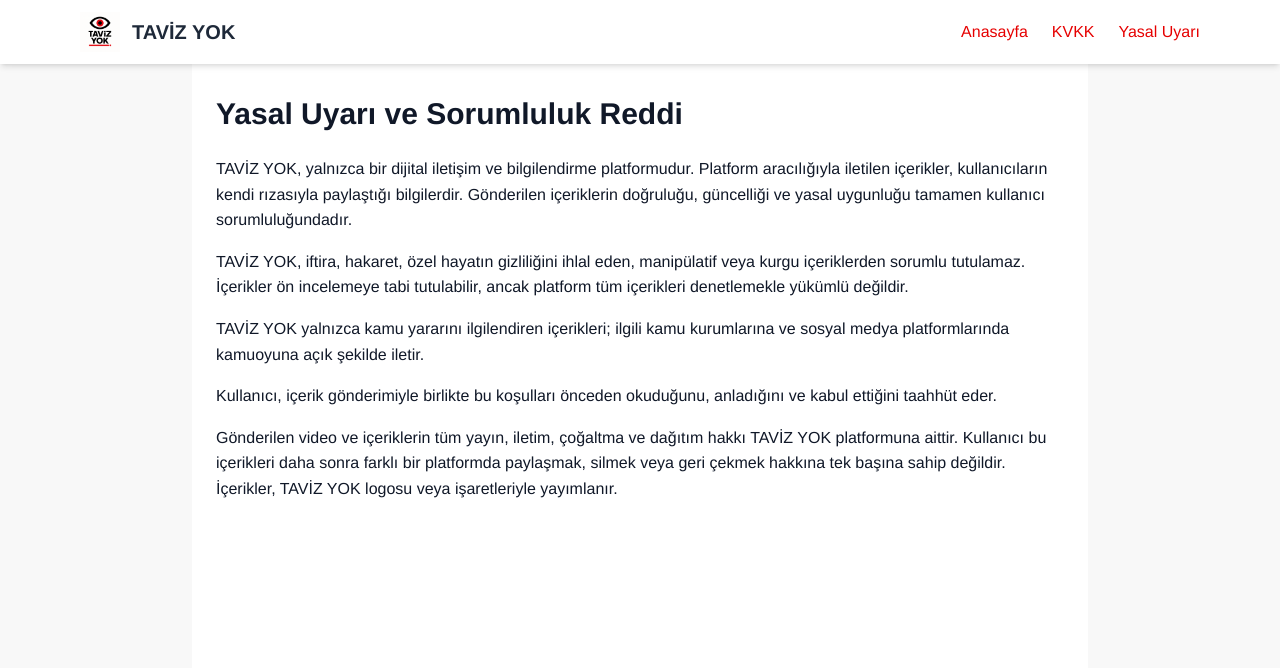
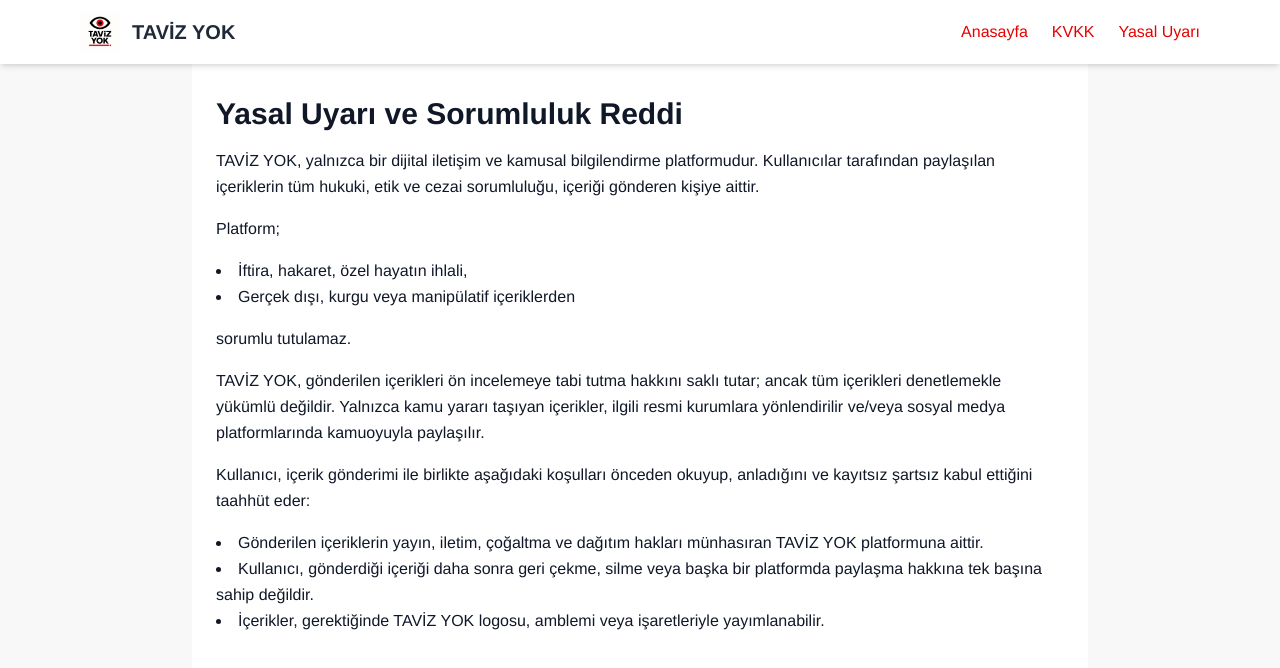
Before and after one commit to GurhanAksoy/tavizyok-website, a Next.js app: page /yasal-uyari in a window 1280 px wide. Shown: the top 668 px of the page. Built offline with nearby package versions, Linux system fonts and the light colour scheme.

Commit message:
yasal metinler düzenlendi

```diff
--- a/src/app/kvkk/page.js
+++ b/src/app/kvkk/page.js
@@ -1,30 +1,34 @@
 'use client';
-import Navbar from '../../components/Navbar';
+import Navbar from '@/components/Navbar';
 
 export default function KVKK() {
   return (
     <>
       <Navbar />
-      <main className="pt-24 min-h-screen bg-white text-gray-900 px-6 py-12 max-w-4xl mx-auto">
-        <h1 className="text-3xl font-bold mb-6">Kişisel Verilerin Korunması (KVKK) Aydınlatma Metni</h1>
-        <p className="mb-4">
-          TAVİZ YOK platformu olarak 6698 sayılı Kişisel Verilerin Korunması Kanunu (KVKK) kapsamında veri sorumlusu sıfatıyla,
-          kullanıcılarımızın kişisel verilerinin gizliliğine ve güvenliğine önem veriyoruz.
-        </p>
-        <p className="mb-4">
-          TAVİZ YOK platformu, kullanıcılarından doğrudan ad, soyad, T.C. kimlik numarası veya iletişim bilgileri gibi kişisel verileri talep etmez.
-          Ancak kullanıcılar tarafından gönüllü olarak gönderilen video içerikleri içerisinde yer alabilecek görsel, sesli ve çevresel veriler,
-          kamu düzeninin sağlanması, hukuka aykırılıkların bildirimi ve kamu yararı amaçları doğrultusunda, KVKK m.5/2-d ve m.28/1-c kapsamında
-          açık rıza aranmaksızın işlenebilir.
-        </p>
-        <p className="mb-4">
-          Gönderilen içerikler; hukuka aykırı durumların resmi kurumlara bildirilmesi, toplumun bilinçlendirilmesi amacıyla sosyal medya
-          ve dijital platformlarda yayımlanması, kamu düzeni, kamu sağlığı ve çevre güvenliği konularında farkındalık oluşturulması
-          amaçlarıyla işlenir.
+      <main className="pt-24 min-h-screen bg-white text-gray-900 px-6 py-12 max-w-4xl mx-auto space-y-4 leading-relaxed">
+        <h1 className="text-3xl font-bold">Kişisel Verilerin Korunması (KVKK) Aydınlatma Metni</h1>
+        <p>
+          TAVİZ YOK platformu olarak, 6698 sayılı Kişisel Verilerin Korunması Kanunu (KVKK) kapsamında veri sorumlusu sıfatıyla hareket etmekteyiz.
+          Kullanıcılarımızın kişisel verilerinin gizliliği ve güvenliği, platformumuz için en öncelikli konular arasında yer almaktadır.
         </p>
         <p>
-          Kullanıcı, TAVİZ YOK platformuna video göndererek; içeriğin gerektiğinde orijinal haliyle resmi makamlara iletilmesini ve gerektiğinde
-          sosyal medya veya diğer açık dijital platformlarda yayımlanmasını kabul eder.
+          Platformumuz, kullanıcıdan doğrudan ad, soyad, T.C. kimlik numarası, iletişim bilgileri gibi kişisel verileri kesinlikle talep etmez.
+          Ancak kullanıcılar tarafından gönüllü olarak gönderilen video içerikleri kapsamında yer alabilecek görsel, sesli veya çevresel veriler,
+          kamu düzeninin sağlanması, hukuka aykırılıkların bildirimi ve kamu yararı amaçları doğrultusunda, KVKK m.5/2-d ve m.28/1-c hükümleri
+          gereğince açık rıza alınmaksızın işlenebilir.
+        </p>
+        <p>Bu içerikler;</p>
+        <ul className="list-disc list-inside">
+          <li>Hukuka aykırı durumların resmi kurumlara iletilmesi,</li>
+          <li>Toplumsal farkındalık sağlanması,</li>
+          <li>Kamu sağlığı, güvenliği ve çevre koruması konularında bilinç oluşturulması</li>
+        </ul>
+        <p>
+          amaçlarıyla sosyal medya ve dijital platformlarda yayımlanabilir.
+        </p>
+        <p>
+          Kullanıcı, video gönderimi ile birlikte; bu içeriğin gerektiğinde orijinal haliyle ilgili resmi kurumlara iletilmesini ve sosyal medya ile
+          benzeri dijital ortamlarda yayımlanmasını önceden kabul etmiş sayılır.
         </p>
       </main>
     </>
--- a/src/app/yasal-uyari/page.js
+++ b/src/app/yasal-uyari/page.js
@@ -1,30 +1,34 @@
 'use client';
-import Navbar from '../../components/Navbar';
+import Navbar from '@/components/Navbar';
 
 export default function YasalUyari() {
   return (
     <>
       <Navbar />
-      <main className="pt-24 min-h-screen bg-white text-gray-900 px-6 py-12 max-w-4xl mx-auto">
-        <h1 className="text-3xl font-bold mb-6">Yasal Uyarı ve Sorumluluk Reddi</h1>
-        <p className="mb-4">
-          TAVİZ YOK, yalnızca bir dijital iletişim ve bilgilendirme platformudur. Platform aracılığıyla iletilen içerikler,
-          kullanıcıların kendi rızasıyla paylaştığı bilgilerdir. Gönderilen içeriklerin doğruluğu, güncelliği ve yasal uygunluğu tamamen kullanıcı sorumluluğundadır.
+      <main className="pt-24 min-h-screen bg-white text-gray-900 px-6 py-12 max-w-4xl mx-auto space-y-4 leading-relaxed">
+        <h1 className="text-3xl font-bold">Yasal Uyarı ve Sorumluluk Reddi</h1>
+        <p>
+          TAVİZ YOK, yalnızca bir dijital iletişim ve kamusal bilgilendirme platformudur. Kullanıcılar tarafından paylaşılan içeriklerin tüm hukuki,
+          etik ve cezai sorumluluğu, içeriği gönderen kişiye aittir.
         </p>
-        <p className="mb-4">
-          TAVİZ YOK, iftira, hakaret, özel hayatın gizliliğini ihlal eden, manipülatif veya kurgu içeriklerden sorumlu tutulamaz.
-          İçerikler ön incelemeye tabi tutulabilir, ancak platform tüm içerikleri denetlemekle yükümlü değildir.
-        </p>
-        <p className="mb-4">
-          TAVİZ YOK yalnızca kamu yararını ilgilendiren içerikleri; ilgili kamu kurumlarına ve sosyal medya platformlarında kamuoyuna açık şekilde iletir.
-        </p>
-        <p className="mb-4">
-          Kullanıcı, içerik gönderimiyle birlikte bu koşulları önceden okuduğunu, anladığını ve kabul ettiğini taahhüt eder.
+        <p>Platform;</p>
+        <ul className="list-disc list-inside">
+          <li>İftira, hakaret, özel hayatın ihlali,</li>
+          <li>Gerçek dışı, kurgu veya manipülatif içeriklerden</li>
+        </ul>
+        <p>sorumlu tutulamaz.</p>
+        <p>
+          TAVİZ YOK, gönderilen içerikleri ön incelemeye tabi tutma hakkını saklı tutar; ancak tüm içerikleri denetlemekle yükümlü değildir.
+          Yalnızca kamu yararı taşıyan içerikler, ilgili resmi kurumlara yönlendirilir ve/veya sosyal medya platformlarında kamuoyuyla paylaşılır.
         </p>
         <p>
-          Gönderilen video ve içeriklerin tüm yayın, iletim, çoğaltma ve dağıtım hakkı TAVİZ YOK platformuna aittir. Kullanıcı bu içerikleri daha sonra farklı bir
-          platformda paylaşmak, silmek veya geri çekmek hakkına tek başına sahip değildir. İçerikler, TAVİZ YOK logosu veya işaretleriyle yayımlanır.
+          Kullanıcı, içerik gönderimi ile birlikte aşağıdaki koşulları önceden okuyup, anladığını ve kayıtsız şartsız kabul ettiğini taahhüt eder:
         </p>
+        <ul className="list-disc list-inside">
+          <li>Gönderilen içeriklerin yayın, iletim, çoğaltma ve dağıtım hakları münhasıran TAVİZ YOK platformuna aittir.</li>
+          <li>Kullanıcı, gönderdiği içeriği daha sonra geri çekme, silme veya başka bir platformda paylaşma hakkına tek başına sahip değildir.</li>
+          <li>İçerikler, gerektiğinde TAVİZ YOK logosu, amblemi veya işaretleriyle yayımlanabilir.</li>
+        </ul>
       </main>
     </>
   );
```
